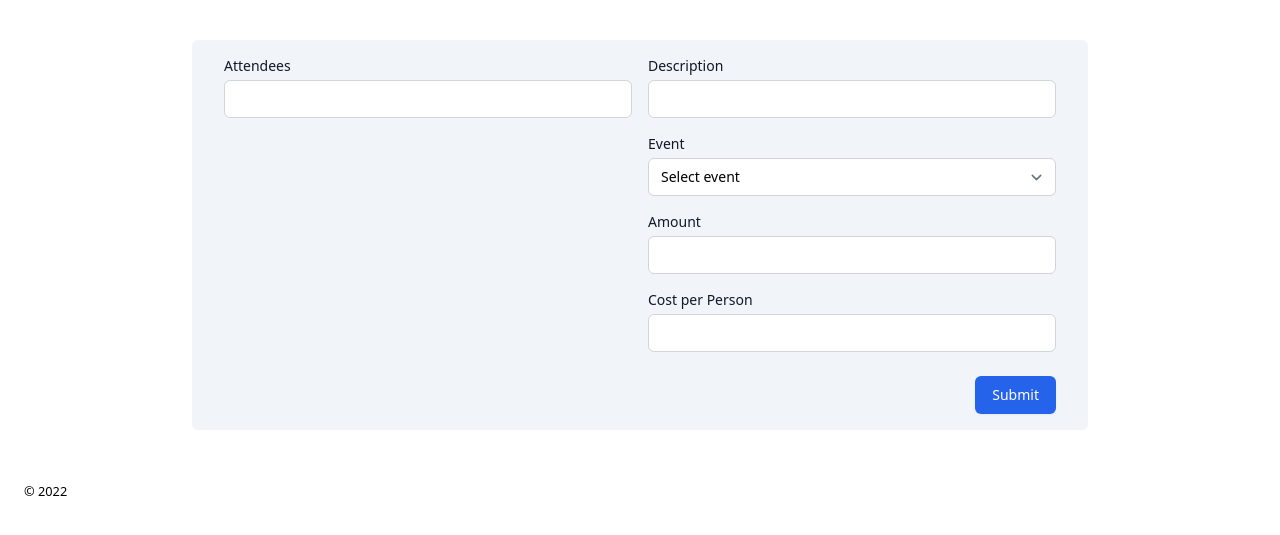
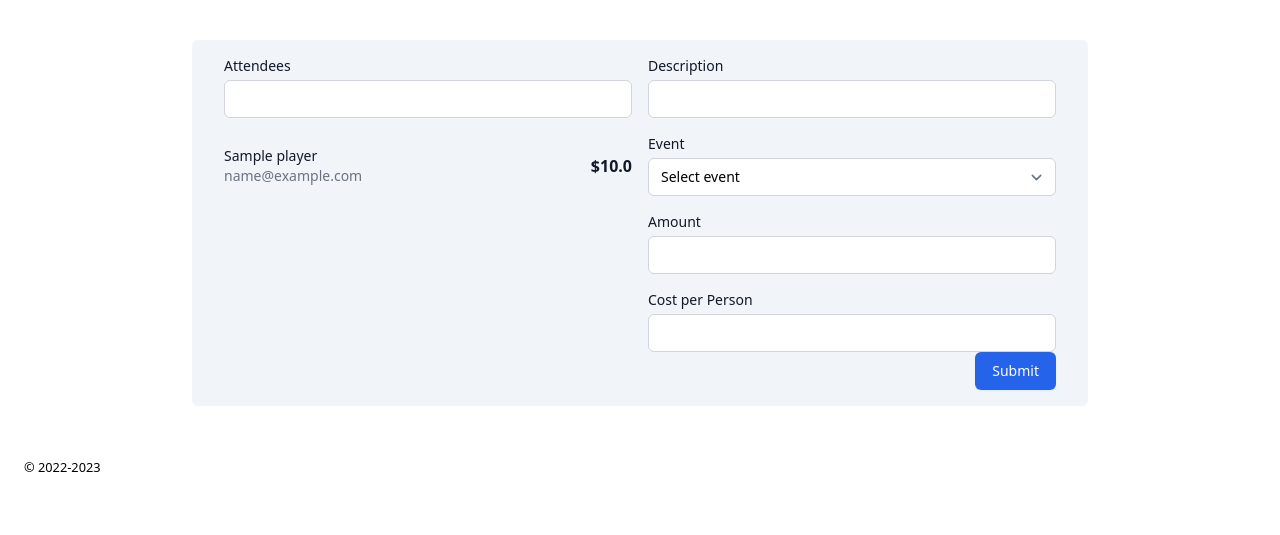
Before and after one commit to rbriski/force, a Flask app: template project/client/templates/transaction/expense_form.html in a window 1280 px wide. Shown: the part 85-620 px from the top of the page. Run offline with Flask 3, Linux system fonts and the light colour scheme; tables that the repository leaves empty hold one stand-in row (values such as "Sample post"); the template is opened without the code that fills it: values that come from a table or form of the project are taken from there, most other values are stand-ins (such as "Sample title", 1, 10 or a date in 2020); parts of the project's set-up code (start-up, migrations or seed data) failed here and were passed over.

Commit message:
working on forms

```diff
--- a/project/client/static/main.css
+++ b/project/client/static/main.css
@@ -887,6 +899,10 @@ select {
   max-width: 56rem;
 }
 
+.max-w-md {
+  max-width: 28rem;
+}
+
 .max-w-fit {
   max-width: -webkit-fit-content;
   max-width: -moz-fit-content;
@@ -899,14 +915,6 @@ select {
 
 .flex-shrink-0 {
   flex-shrink: 0;
-}
-
-.list-inside {
-  list-style-position: inside;
-}
-
-.list-disc {
-  list-style-type: disc;
 }
 
 .grid-cols-2 {
@@ -941,22 +949,16 @@ select {
   gap: 1rem;
 }
 
-.space-x-4 > :not([hidden]) ~ :not([hidden]) {
-  --tw-space-x-reverse: 0;
-  margin-right: calc(1rem * var(--tw-space-x-reverse));
-  margin-left: calc(1rem * calc(1 - var(--tw-space-x-reverse)));
-}
-
 .space-y-6 > :not([hidden]) ~ :not([hidden]) {
   --tw-space-y-reverse: 0;
   margin-top: calc(1.5rem * calc(1 - var(--tw-space-y-reverse)));
   margin-bottom: calc(1.5rem * var(--tw-space-y-reverse));
 }
 
-.space-y-1 > :not([hidden]) ~ :not([hidden]) {
-  --tw-space-y-reverse: 0;
-  margin-top: calc(0.25rem * calc(1 - var(--tw-space-y-reverse)));
-  margin-bottom: calc(0.25rem * var(--tw-space-y-reverse));
+.space-x-4 > :not([hidden]) ~ :not([hidden]) {
+  --tw-space-x-reverse: 0;
+  margin-right: calc(1rem * var(--tw-space-x-reverse));
+  margin-left: calc(1rem * calc(1 - var(--tw-space-x-reverse)));
 }
 
 .divide-y > :not([hidden]) ~ :not([hidden]) {
@@ -1218,8 +1254,21 @@ select {
     padding-right: 1.5rem;
   }
 
+  .sm\:py-4 {
+    padding-top: 1rem;
+    padding-bottom: 1rem;
+  }
+
   .sm\:pb-4 {
     padding-bottom: 1rem;
+  }
+
+  .sm\:pt-4 {
+    padding-top: 1rem;
+  }
+
+  .sm\:pb-3 {
+    padding-bottom: 0.75rem;
   }
 
   .sm\:text-5xl {
--- a/project/client/templates/footer.html
+++ b/project/client/templates/footer.html
@@ -2,7 +2,7 @@
   <nav class="navbar fixed-bottom navbar-light bg-light">
     <div class="container">
       <small>
-        <span>© 2022
+        <span>© 2022-2023
         </span>
       </small>
     </div>
--- a/project/client/templates/transaction/expense_form.html
+++ b/project/client/templates/transaction/expense_form.html
@@ -23,19 +23,40 @@
 -->
 
 <div class="mx-auto mt-2 max-w-4xl px-4 py-4 sm:mt-4 sm:px-6 md:mt-6 lg:mt-8 lg:px-8 xl:mt-10 bg-slate-100 rounded-md">
-    <form action="#" method="post" class="space-y-6">
+    <form action="/expenses/search" data-turbo-frame="player_list">
         <div class="grid grid-cols-2 gap-4">
             <div>
-                <div>
+                <div class="mb-5">
                     <label for="attendees" class="block text-sm font-medium text-gray-900">Attendees</label>
                     <input type="text" id="attendees" name="attendees"
                         class="block w-full mt-1 text-sm border-gray-300 rounded-md">
                 </div>
                 <!-- This is where the list of attendees will go -->
-                <ul id="attendee-list" class="mt-2 space-y-1 text-sm text-gray-500 list-disc list-inside">
-                    <!-- Example attendee -->
-                    <!-- <li>John Doe</li> -->
-                </ul>
+                <turbo-frame id="player_list">
+                    <div id="player_list">
+                        <ul class="max-w-md divide-y divide-gray-200 dark:divide-gray-700">
+                            {% for p in players %}
+                            <li class="py-2 sm:pb-3">
+                                <div class="flex items-center space-x-4">
+                                    <div class="flex-1 min-w-0">
+                                        <p class="text-sm font-medium text-gray-900 truncate dark:text-white">
+                                            {{ p.name }}
+                                        </p>
+                                        <p class="text-sm text-gray-500 truncate dark:text-gray-400">
+                                            {{ p.email }}
+                                        </p>
+                                    </div>
+                                    <div
+                                        class="inline-flex items-center text-base font-semibold text-gray-900 dark:text-white">
+                                        ${{ p.balance() | round_currency_up | abs }}
+                                    </div>
+                                </div>
+                            </li>
+                            {% endfor %}
+                        </ul>
+                    </div>
+                </turbo-frame>
+
             </div>
             <div>
                 <div>
--- a/project/server/transaction/views.py
+++ b/project/server/transaction/views.py
@@ -4,7 +4,7 @@ from flask import Blueprint, redirect, render_template
 from flask_wtf import FlaskForm
 from wtforms import BooleanField, DecimalField, HiddenField, StringField
 
-from project.server.models import Transaction
+from project.server.models import Transaction, Person
 
 transaction_blueprint = Blueprint("transaction", __name__)
 
@@ -39,4 +39,6 @@ def add_expense():
     f = TransactionForm()
     if f.validate_on_submit():
         return redirect("/expenses")
-    return render_template("transaction/expense_form.html", f=f)
+
+    players = Person.all_players()
+    return render_template("transaction/expense_form.html", f=f, players=players)
```
Also changed, not shown: other parts of project/client/static/main.css (+56 -10 lines), project/server/models.py (+9 -0 lines).
